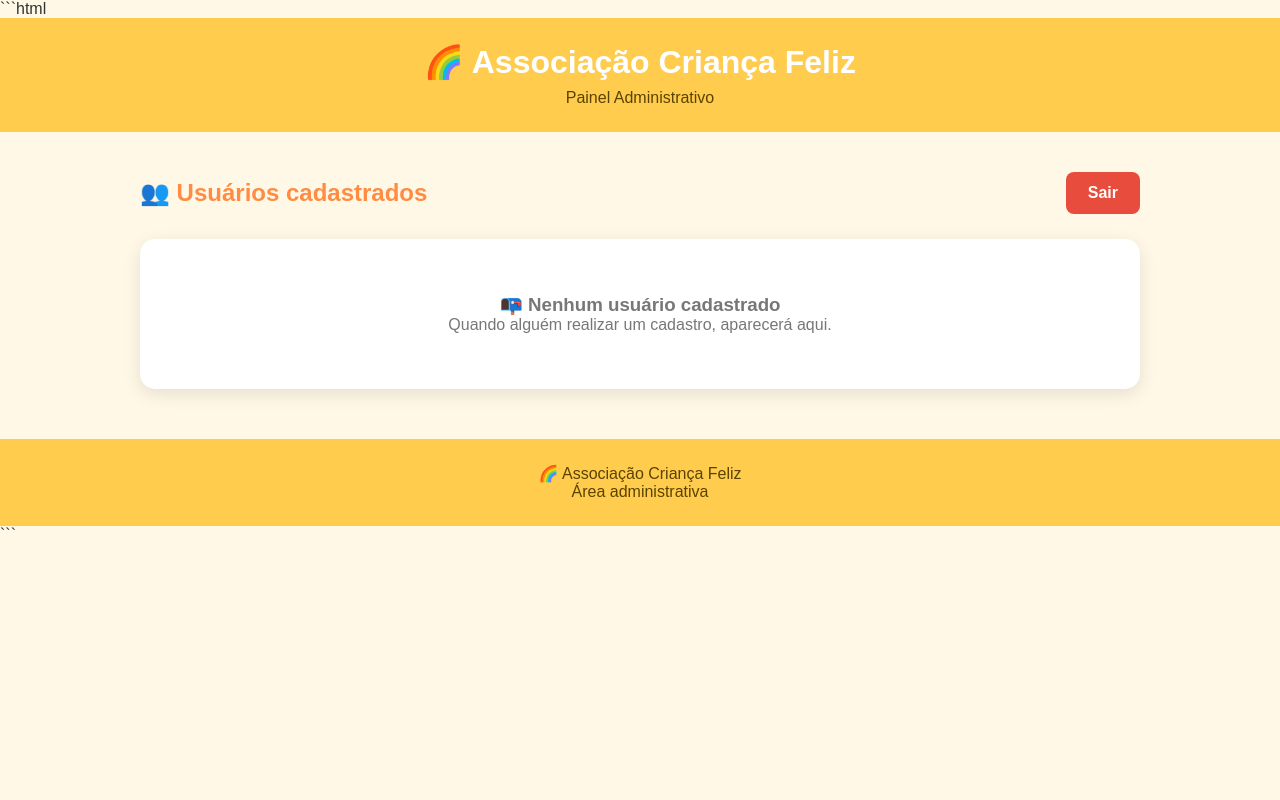
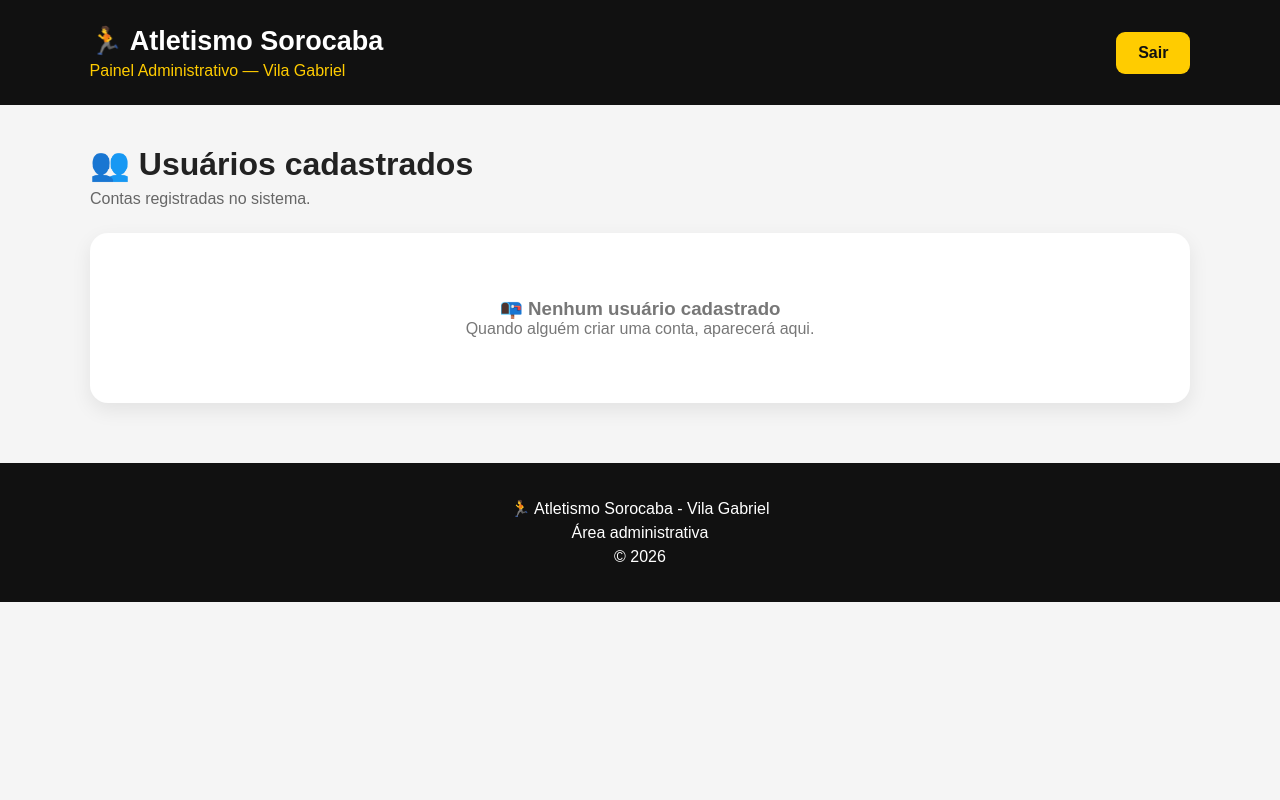
Before and after one commit to Sr-tetao/associacao_crian-a-feliz, a Flask app: template templates/admim.html in a window 1280 px wide. Run offline with Flask 3, Linux system fonts and the light colour scheme; the template is opened without the code that fills it, so the values that code supplies are empty.

Commit message:
Update admim.html

````diff
--- a/templates/admim.html
+++ b/templates/admim.html
@@ -1,11 +1,10 @@
-```html
 <!DOCTYPE html>
 <html lang="pt-BR">
 <head>
     <meta charset="UTF-8">
     <meta name="viewport" content="width=device-width, initial-scale=1.0">
 
-    <title>Área Administrativa - Associação Criança Feliz</title>
+    <title>Administração - Atletismo Sorocaba</title>
 
     <style>
         * {
@@ -16,63 +15,62 @@
 
         body {
             font-family: Arial, Helvetica, sans-serif;
-            background: #fff8e7;
-            color: #333;
+            background: #f5f5f5;
+            color: #222;
         }
 
         header {
-            background: #ffcc4d;
-            padding: 25px;
-            text-align: center;
+            background: #111;
+            color: white;
+            padding: 25px 7%;
+            display: flex;
+            align-items: center;
+            justify-content: space-between;
+            gap: 20px;
         }
 
         header h1 {
-            color: white;
-            font-size: 32px;
+            font-size: 27px;
         }
 
         header p {
-            margin-top: 8px;
-            color: #5a4300;
+            color: #ffcc00;
+            margin-top: 5px;
+        }
+
+        .sair {
+            background: #ffcc00;
+            color: #111;
+            text-decoration: none;
+            padding: 12px 22px;
+            border-radius: 9px;
+            font-weight: bold;
         }
 
         .container {
             width: 90%;
-            max-width: 1000px;
+            max-width: 1100px;
             margin: 40px auto;
         }
 
-        .topo {
-            display: flex;
-            justify-content: space-between;
-            align-items: center;
-            gap: 20px;
+        .titulo {
             margin-bottom: 25px;
-            flex-wrap: wrap;
         }
 
-        .topo h2 {
-            color: #ff8c42;
+        .titulo h2 {
+            font-size: 32px;
         }
 
-        .sair {
-            background: #e74c3c;
-            color: white;
-            text-decoration: none;
-            padding: 12px 22px;
-            border-radius: 8px;
-            font-weight: bold;
-        }
-
-        .sair:hover {
-            background: #c0392b;
+        .titulo p {
+            color: #666;
+            margin-top: 7px;
         }
 
         .card {
             background: white;
-            border-radius: 15px;
+            border-radius: 18px;
             padding: 25px;
-            box-shadow: 0 5px 18px rgba(0, 0, 0, 0.10);
+            box-shadow: 0 7px 20px rgba(0,0,0,.08);
             overflow-x: auto;
         }
 
@@ -82,8 +80,8 @@
         }
 
         th {
-            background: #ffcc4d;
-            color: #5a4300;
+            background: #ffcc00;
+            color: #111;
             padding: 15px;
             text-align: left;
         }
@@ -94,30 +92,46 @@
         }
 
         tr:hover {
-            background: #fff9e8;
+            background: #fffbea;
         }
 
         .vazio {
             text-align: center;
-            padding: 30px;
+            padding: 40px;
             color: #777;
         }
 
-        footer {
-            margin-top: 50px;
-            padding: 25px;
-            text-align: center;
-            background: #ffcc4d;
-            color: #5a4300;
+        .contador {
+            display: inline-block;
+            background: #111;
+            color: #ffcc00;
+            padding: 8px 14px;
+            border-radius: 20px;
+            font-weight: bold;
+            margin-top: 12px;
         }
 
-        @media (max-width: 600px) {
+        footer {
+            margin-top: 60px;
+            background: #111;
+            color: white;
+            text-align: center;
+            padding: 30px;
+        }
+
+        footer p {
+            margin: 6px;
+        }
+
+        @media (max-width: 650px) {
+
+            header {
+                flex-direction: column;
+                text-align: center;
+            }
+
             .container {
                 width: 95%;
-            }
-
-            header h1 {
-                font-size: 25px;
             }
 
             th,
@@ -132,19 +146,49 @@
 <body>
 
 <header>
-        <h1>🌈 Associação Criança Feliz</h1>
-        <p>Painel Administrativo</p>
+
+    <div>
+
+        <h1>
+            🏃 Atletismo Sorocaba
+        </h1>
+
+        <p>
+            Painel Administrativo — Vila Gabriel
+        </p>
+
+    </div>
+
+    <a
+        href="{{ url_for('logout') }}"
+        class="sair"
+    >
+        Sair
+    </a>
+
 </header>
+
 
 <main class="container">
 
-        <div class="topo">
-            <h2>👥 Usuários cadastrados</h2>
+    <div class="titulo">
 
-            <a href="{{ url_for('logout') }}" class="sair">
-                Sair
-            </a>
+        <h2>
+            👥 Usuários cadastrados
+        </h2>
+
+        <p>
+            Contas registradas no sistema.
+        </p>
+
+        {% if usuarios %}
+            <span class="contador">
+                {{ usuarios|length }} usuário(s)
+            </span>
+        {% endif %}
+
     </div>
+
 
     <div class="card">
 
@@ -153,11 +197,13 @@
             <table>
 
                 <thead>
+
                     <tr>
                         <th>ID</th>
                         <th>Nome</th>
                         <th>E-mail</th>
                     </tr>
+
                 </thead>
 
                 <tbody>
@@ -165,9 +211,19 @@
                     {% for usuario in usuarios %}
 
                         <tr>
-                                <td>{{ usuario["id"] }}</td>
-                                <td>{{ usuario["nome"] }}</td>
-                                <td>{{ usuario["email"] }}</td>
+
+                            <td>
+                                {{ usuario["id"] }}
+                            </td>
+
+                            <td>
+                                {{ usuario["nome"] }}
+                            </td>
+
+                            <td>
+                                {{ usuario["email"] }}
+                            </td>
+
                         </tr>
 
                     {% endfor %}
@@ -179,8 +235,16 @@
         {% else %}
 
             <div class="vazio">
-                    <h3>📭 Nenhum usuário cadastrado</h3>
-                    <p>Quando alguém realizar um cadastro, aparecerá aqui.</p>
+
+                <h3>
+                    📭 Nenhum usuário cadastrado
+                </h3>
+
+                <p>
+                    Quando alguém criar uma conta,
+                    aparecerá aqui.
+                </p>
+
             </div>
 
         {% endif %}
@@ -189,11 +253,22 @@
 
 </main>
 
+
 <footer>
-        <p>🌈 Associação Criança Feliz</p>
-        <p>Área administrativa</p>
+
+    <p>
+        🏃 Atletismo Sorocaba - Vila Gabriel
+    </p>
+
+    <p>
+        Área administrativa
+    </p>
+
+    <p>
+        © 2026
+    </p>
+
 </footer>
 
 </body>
 </html>
-```
````
Lines whose indentation alone changed are shown as unchanged.
